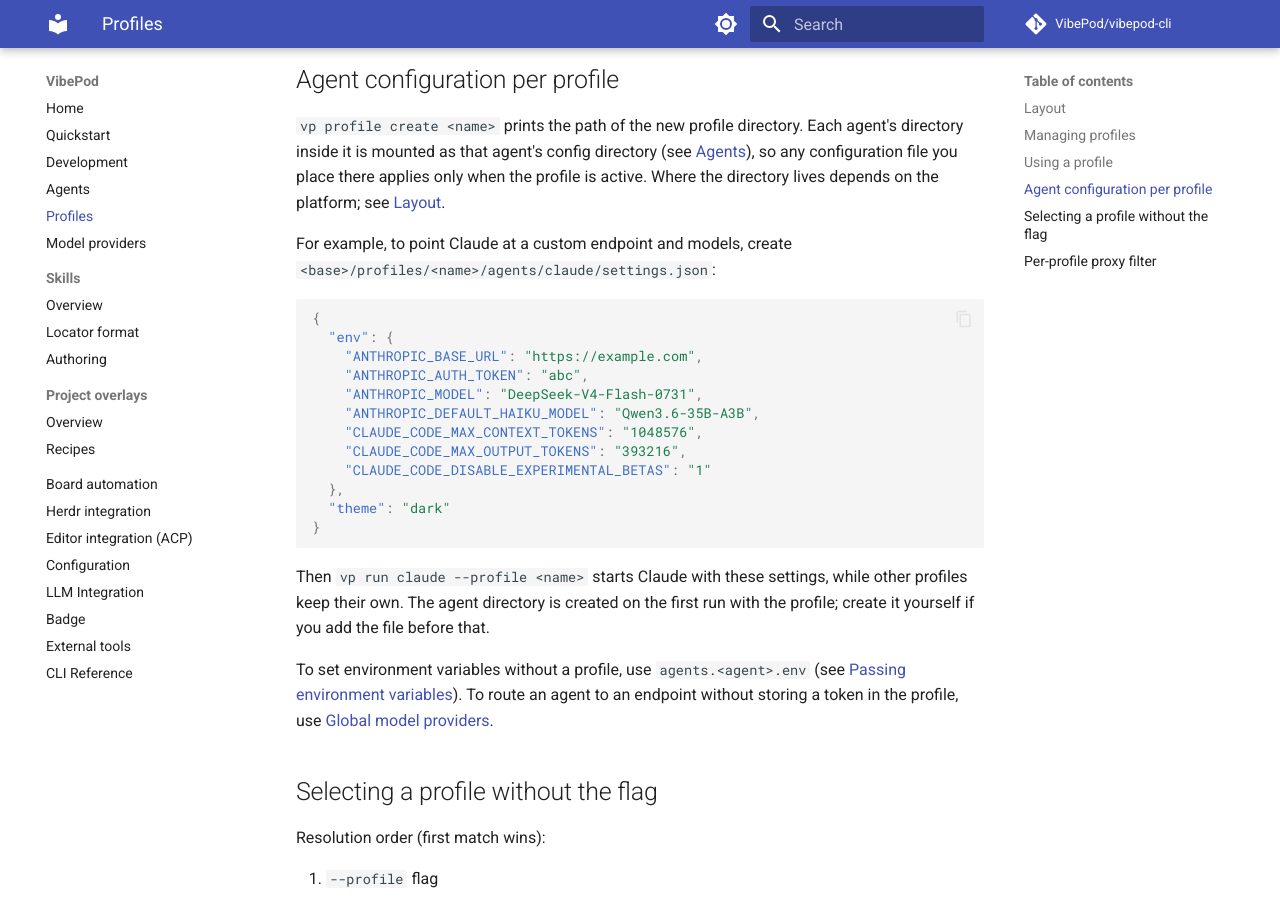
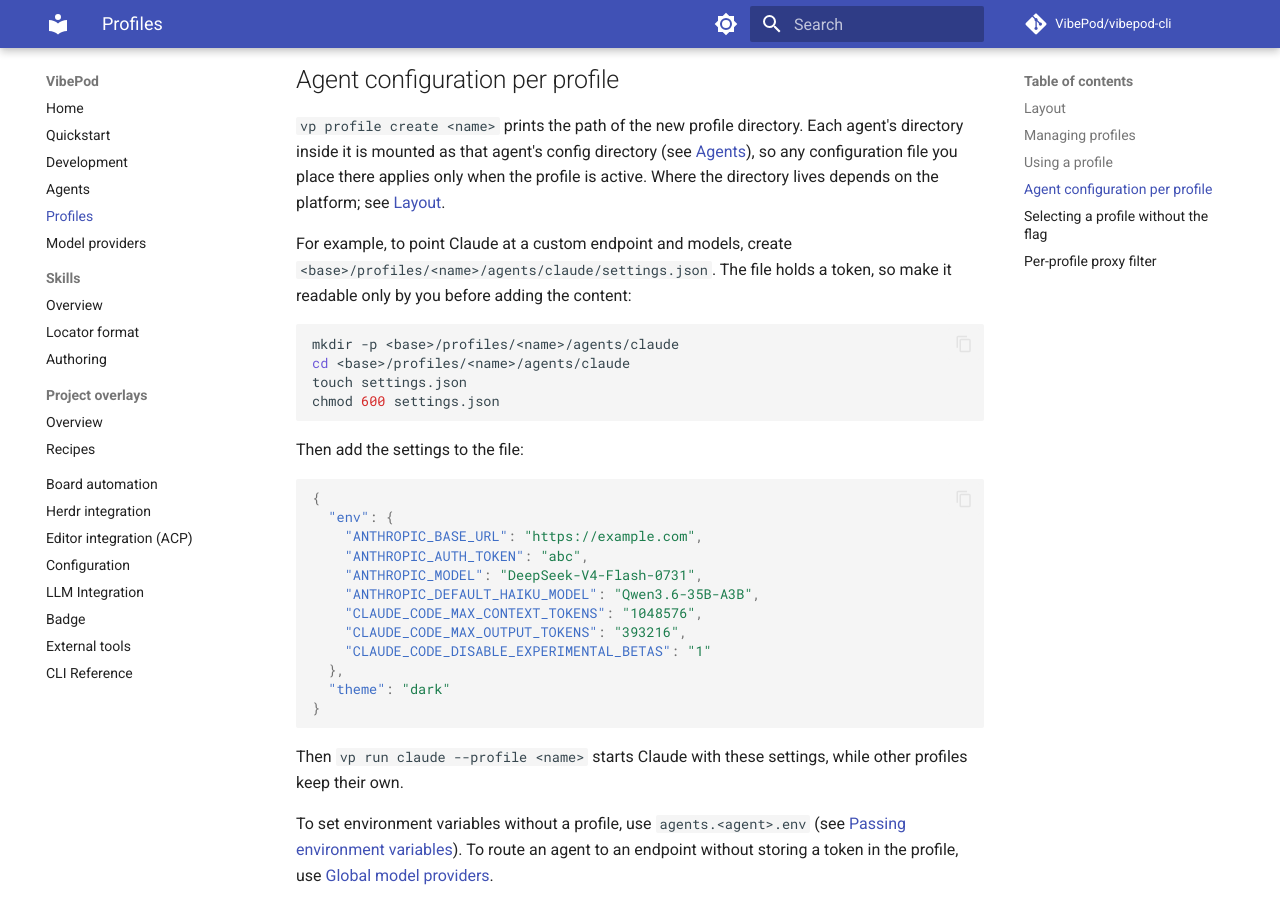
Before and after one commit to VibePod/vibepod-cli, an MkDocs documentation site: the page built from docs/profiles.md, in a window 1280 px wide and 900 px high, scrolled down 1403 px. Built offline with MkDocs 1.6.1 and Material for MkDocs 9.7.7, drawn with Linux system fonts in a browser that asks for light colours; comment, search, counter and statistics services are not loaded.

Commit message:
Add shell examples that ensure that the file has only owner read permissions

````diff
--- a/docs/profiles.md
+++ b/docs/profiles.md
@@ -65,7 +65,17 @@
 platform; see [Layout](#layout).
 
 For example, to point Claude at a custom endpoint and models, create
-`<base>/profiles/<name>/agents/claude/settings.json`:
+`<base>/profiles/<name>/agents/claude/settings.json`. The file holds a token,
+so make it readable only by you before adding the content:
+
+```bash
+mkdir -p <base>/profiles/<name>/agents/claude
+cd <base>/profiles/<name>/agents/claude
+touch settings.json
+chmod 600 settings.json
+```
+
+Then add the settings to the file:
 
 ```json
 {
@@ -83,8 +93,7 @@
 ```
 
 Then `vp run claude --profile <name>` starts Claude with these settings, while
-other profiles keep their own. The agent directory is created on the first run
-with the profile; create it yourself if you add the file before that.
+other profiles keep their own.
 
 To set environment variables without a profile, use `agents.<agent>.env` (see
 [Passing environment variables](agents/index.md#passing-environment-variables)).
````
